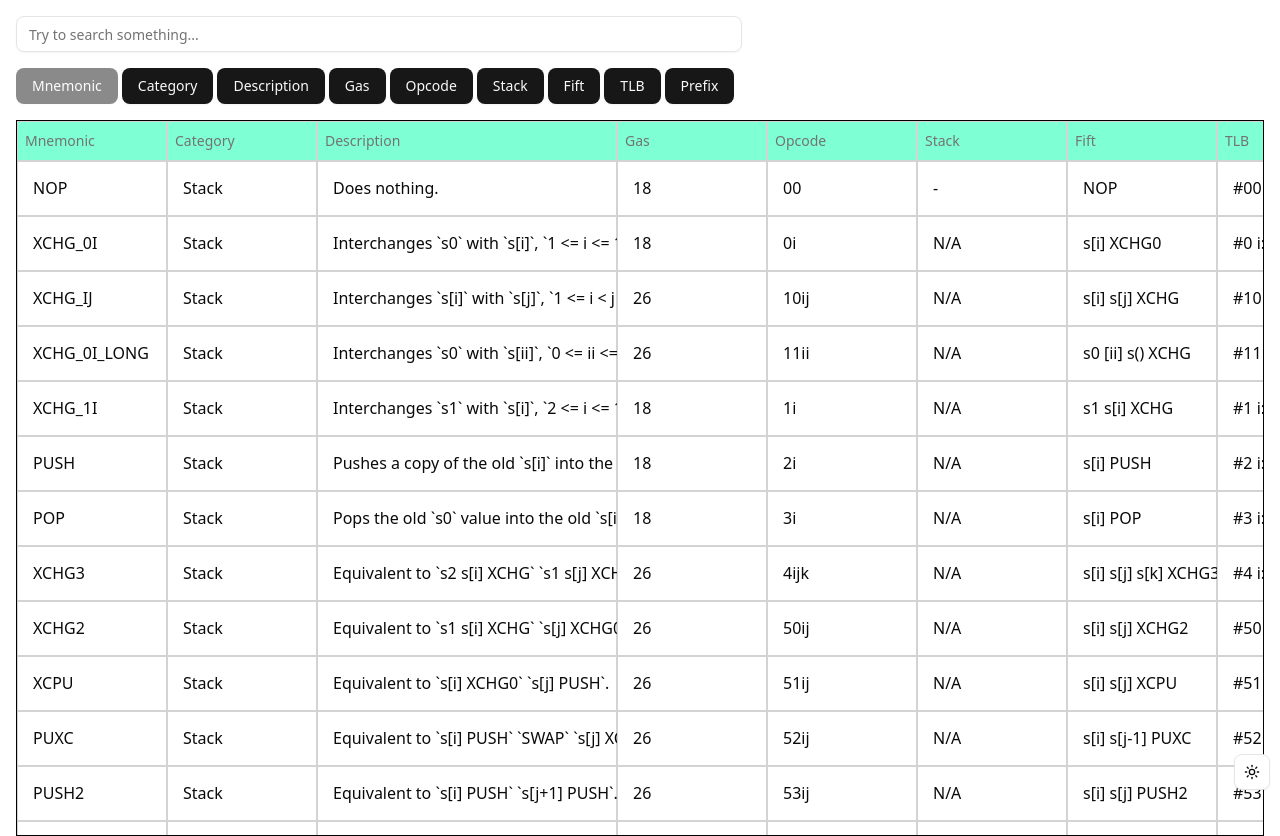
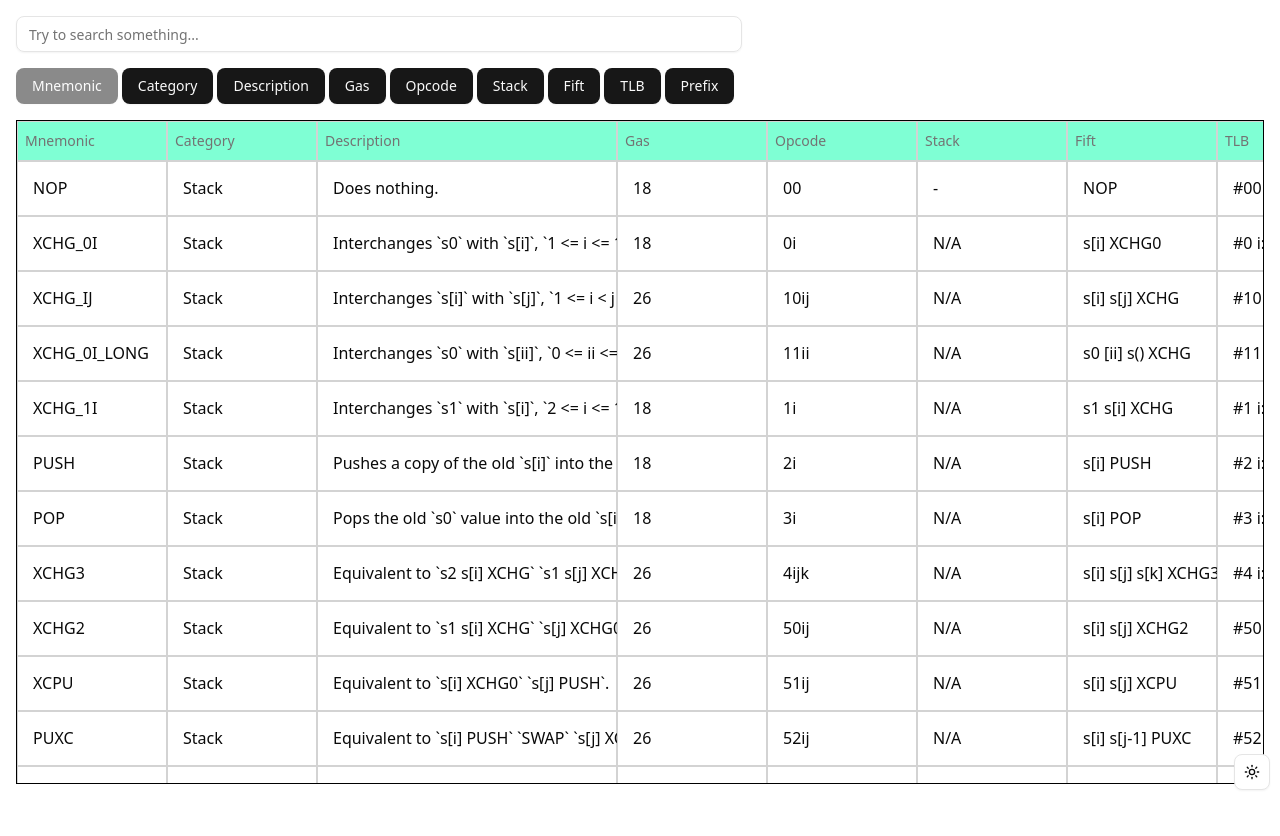
Before and after one commit to x1kk4/tvm-spec-reborn, a React (Vite) app: page / in a window 1280 px wide. After the commit the page ends 800 px from the top, so only its background shows below. Built offline with nearby package versions, Linux system fonts and the light colour scheme.

Commit message:
fix table container sizing

```diff
--- a/src/views/instructions/DataTable/DataTable.module.css
+++ b/src/views/instructions/DataTable/DataTable.module.css
@@ -18,7 +18,7 @@ html {
 .wrapper {
   border: 1px solid black;
   overflow: scroll;
-  height: calc(100vh - calc(16px + 36px + 16px + 16px));
+  height: calc(100vh - calc(16px + 36px + 16px + 36px + 16px + 16px));
   width: fit-content;
   max-width: calc(100vw - 32px);
 }
```
